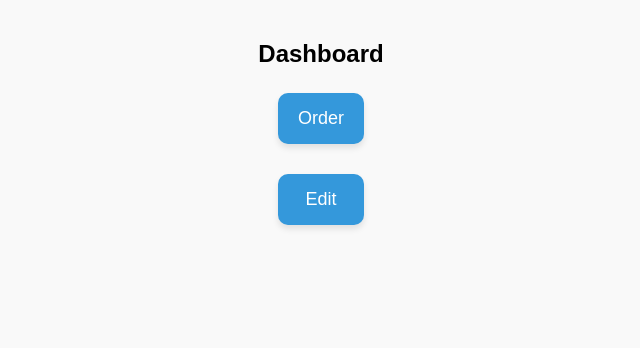
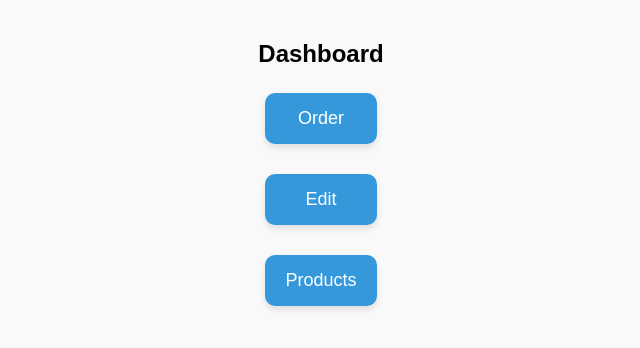
Before and after one commit to ravi96-bot/sashvini-order-system, a plain HTML site: page index.html in a window 1280 px wide. Shown: the whole page, without its empty margins (319-959 px from the left). Drawn offline with Linux system fonts and the light colour scheme.

Commit message:
Update index.html

```diff
--- a/index.html
+++ b/index.html
@@ -73,6 +73,7 @@
     <div class="dash-buttons">
       <button class="dash-button" onclick="showOrder()">Order</button>
       <button class="dash-button" onclick="showEdit()">Edit</button>
+       <button class="dash-button" onclick="showEdit()">Products</button>
     </div>
   </div>
 
```
